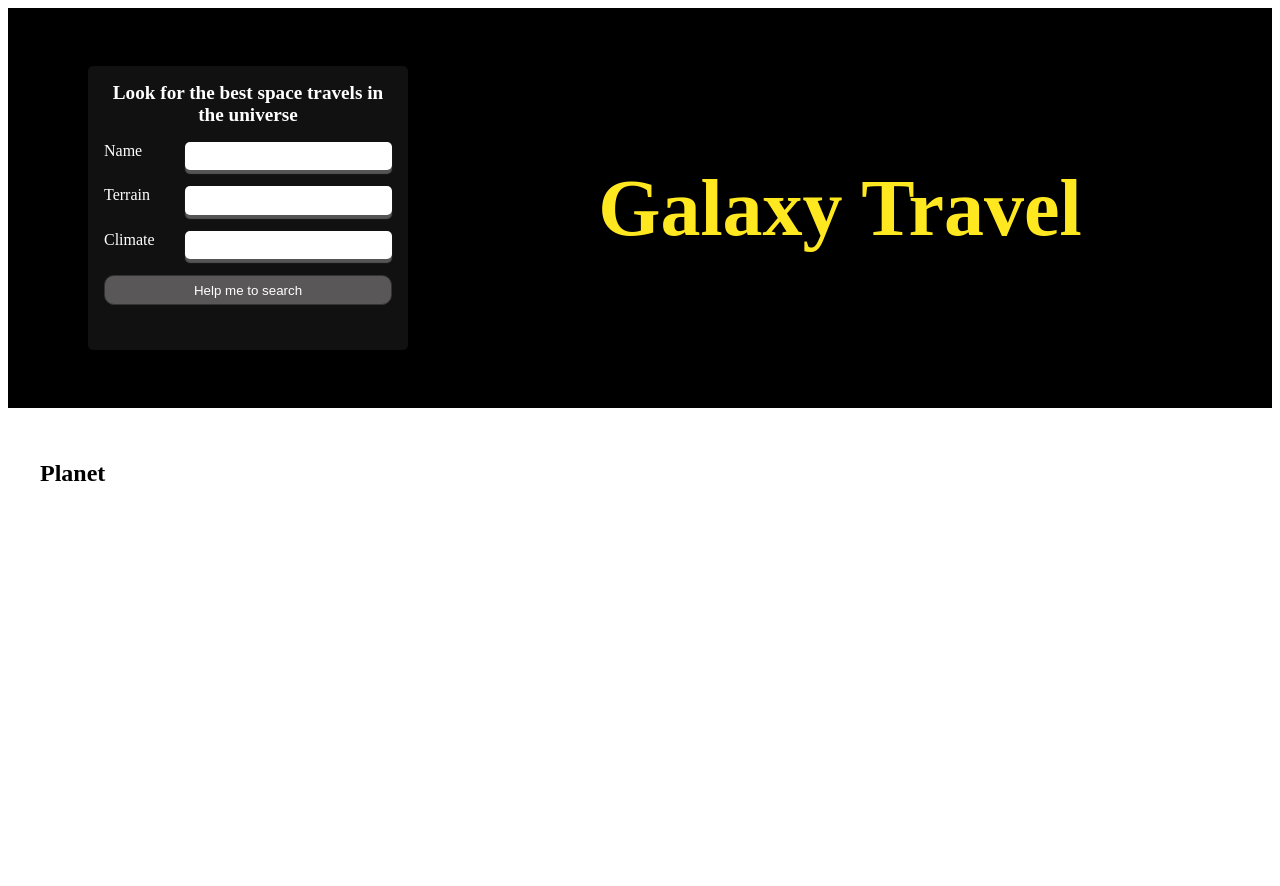
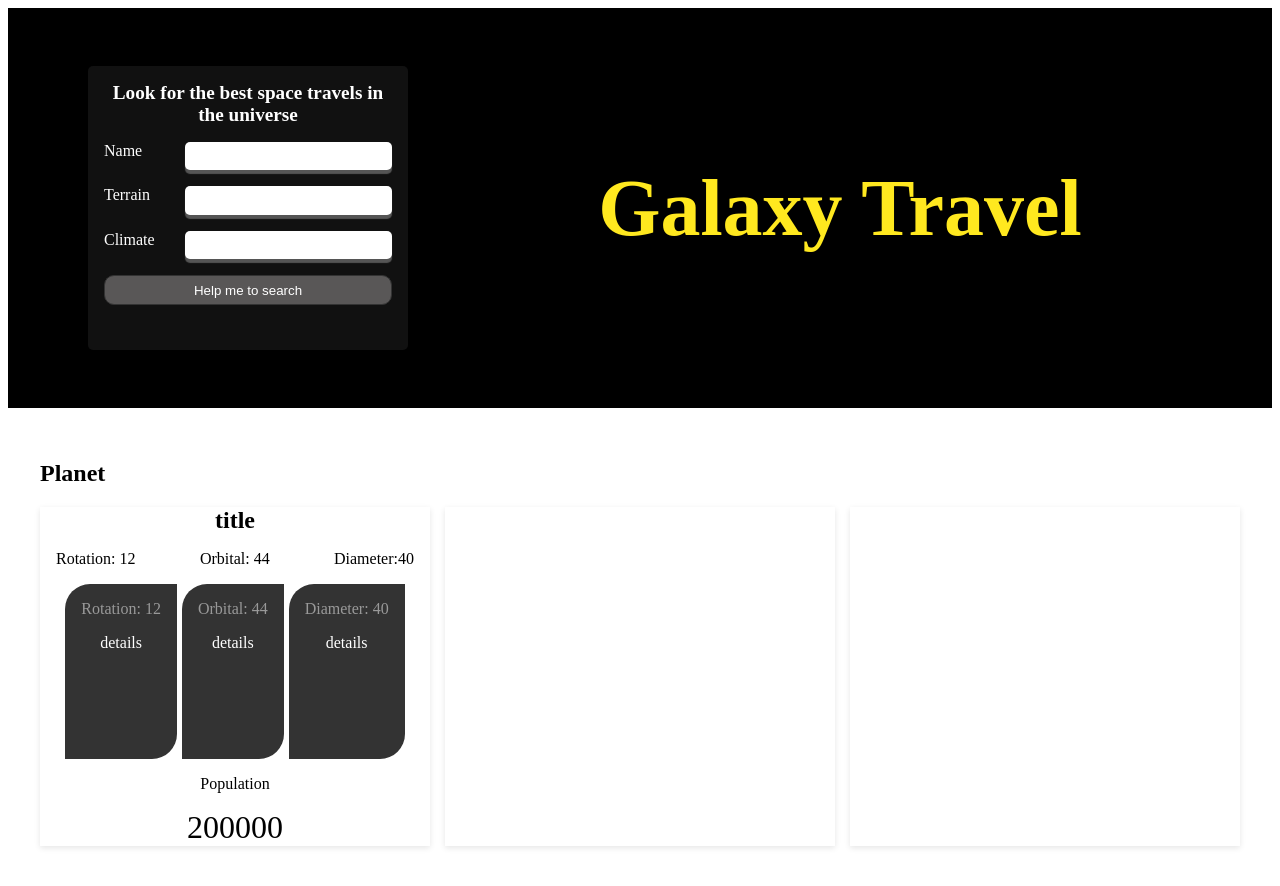
Before and after one commit to cverah/Galaxy-Travel, a React (Vite) app: page / in a window 1280 px wide. Before the commit the page ends 800 px from the top, so only its background shows below. Built offline with nearby package versions, Linux system fonts and the light colour scheme.

Commit message:
feat: add component Card in Grid completed structur html

```diff
--- a/src/App.jsx
+++ b/src/App.jsx
@@ -1,3 +1,4 @@
+import Card from "./components/Card/Card";
 import Container from "./components/Container/Container";
 import Grid from "./components/Grid/Grid";
 import Hero from "./components/Hero/Hero";
@@ -10,7 +11,34 @@ function App() {
         <SearchForm ca={"Look for the best space travels in the universe"} />
       </Hero>
       <Container title={"Planet"}>
-        <Grid columns={4} rows={"200px"} gap={"15px"}></Grid>
+        <Grid columns={3} rows={"auto"} gap={"15px"}>
+          <Card>
+            <h2>title</h2>
+            <div className="horizontal-group">
+              <p>Rotation: 12</p>
+              <p>Orbital: 44</p>
+              <p>Diameter:40</p>
+            </div>
+            <div className="featured-group">
+              <div className="featured-item">
+                Rotation: 12
+                <p>details</p>
+              </div>
+              <div className="featured-item">
+                Orbital: 44
+                <p>details</p>
+              </div>
+              <div className="featured-item">
+                Diameter: 40
+                <p>details</p>
+              </div>
+            </div>
+            <p className="center">Population</p>
+            <p className="center text-big margin-0">200000</p>
+          </Card>
+          <Card></Card>
+          <Card></Card>
+        </Grid>
       </Container>
     </>
   );
--- /dev/null
+++ b/src/components/Card/Card.css
@@ -0,0 +1,51 @@
+.card {
+  width: 100%;
+  height: 100%;
+  box-shadow: rgb(0 0 0 / 10%) 0px 2px 6px;
+}
+
+.card h2 {
+  margin: 0;
+  text-align: center;
+}
+
+.card .horizontal-group {
+  display: flex;
+  align-content: center;
+  justify-content: space-between;
+  padding: 0 1em;
+}
+
+.card .featured-group {
+  display: flex;
+  grid-gap: 5px;
+  gap: 5px;
+  justify-content: center;
+}
+
+.card .featured-item {
+  background-color: #333;
+  color: #999;
+  padding: 1em;
+  border-top-left-radius: 25px;
+  border-bottom-right-radius: 25px;
+  height: 175px;
+  display: flex;
+  flex-direction: column;
+  box-sizing: border-box;
+  text-align: center;
+}
+
+.featured-item p {
+  color: white;
+}
+.card .center {
+  text-align: center;
+}
+
+.card .text-big {
+  font-size: 2em;
+}
+.card .margin-0 {
+  margin: 0;
+}
--- /dev/null
+++ b/src/components/Card/Card.jsx
@@ -0,0 +1,11 @@
+import PropTypes from "prop-types";
+import "./Card.css";
+
+const Card = ({ children }) => {
+  return <div className="card">{children}</div>;
+};
+
+export default Card;
+Card.propTypes = {
+  children: PropTypes.object,
+};
--- a/src/components/Grid/Grid.jsx
+++ b/src/components/Grid/Grid.jsx
@@ -6,7 +6,7 @@ const Grid = ({ rows, columns, gap, children }) => {
       className="grid"
       style={{
         gap: gap,
-        gridTemplateColums: `repeat ${columns} 1fr`,
+        gridTemplateColumns: `repeat(${columns}, 1fr)`,
         gridAutoRows: rows,
       }}
     >
```
